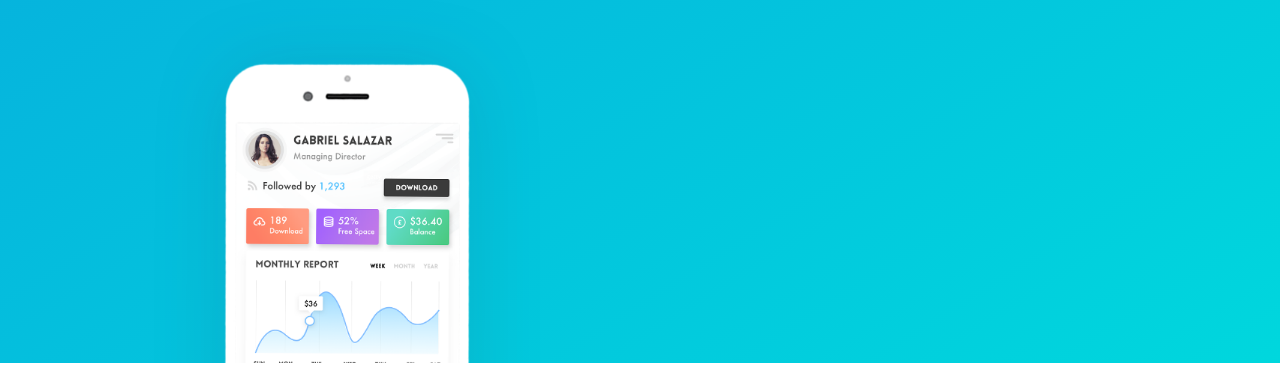
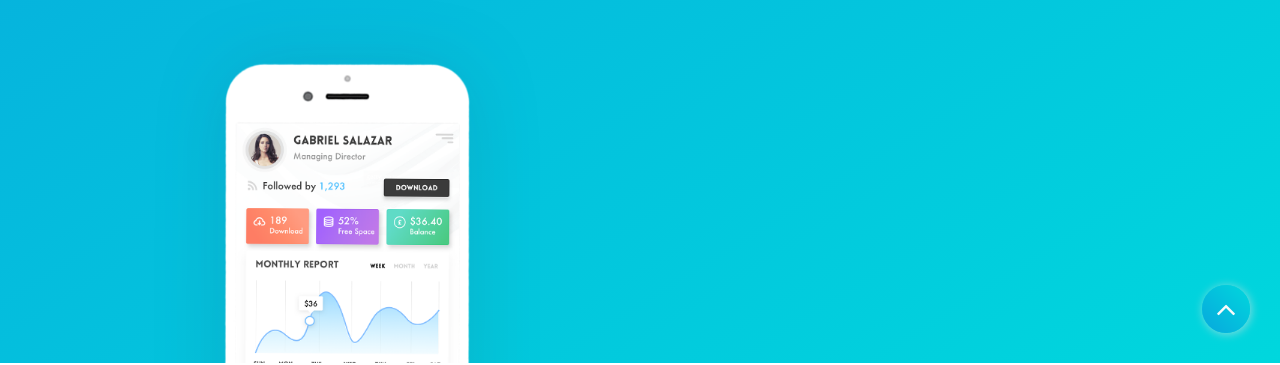
Before and after one commit to tylersai/app-marketing, a plain HTML site: page index.html in a window 1280 px wide. Shown: the part 437-802 px from the top of the page. Drawn offline with nearby package versions, Linux system fonts and the light colour scheme.

Commit message:
Add Floating Action Button

```diff
--- a/css/style.css
+++ b/css/style.css
@@ -589,3 +589,21 @@ footer {
   transition: inherit;
   font-size: 1.3rem;
 }
+
+.fab {
+  position: fixed;
+  bottom: 30px;
+  right: 30px;
+  width: 48px;
+  height: 48px;
+  border-radius: 50%;
+  color: var(--white);
+  display: flex;
+  justify-content: center;
+  align-items: center;
+  box-shadow: #8ddcdf 1px 1px 10px;
+}
+.fab > i {
+  color: inherit;
+  transition: inherit;
+}
--- a/index.html
+++ b/index.html
@@ -20,7 +20,7 @@
     <link href="./css/style.css" rel="stylesheet" type="text/css" />
   </head>
   <body>
-    <header>
+    <header id="top">
       <h2><a href="/index.html" class="text-white">Faster.</a></h2>
       <nav>
         <li><a href="#" class="btn">Signup</a></li>
@@ -219,5 +219,6 @@
         </div>
       </div>
     </footer>
+    <a href="#top" class="fab reverse-gradient"><i class="fa fa-angle-up fa-2x"></i></a>
   </body>
 </html>
```
